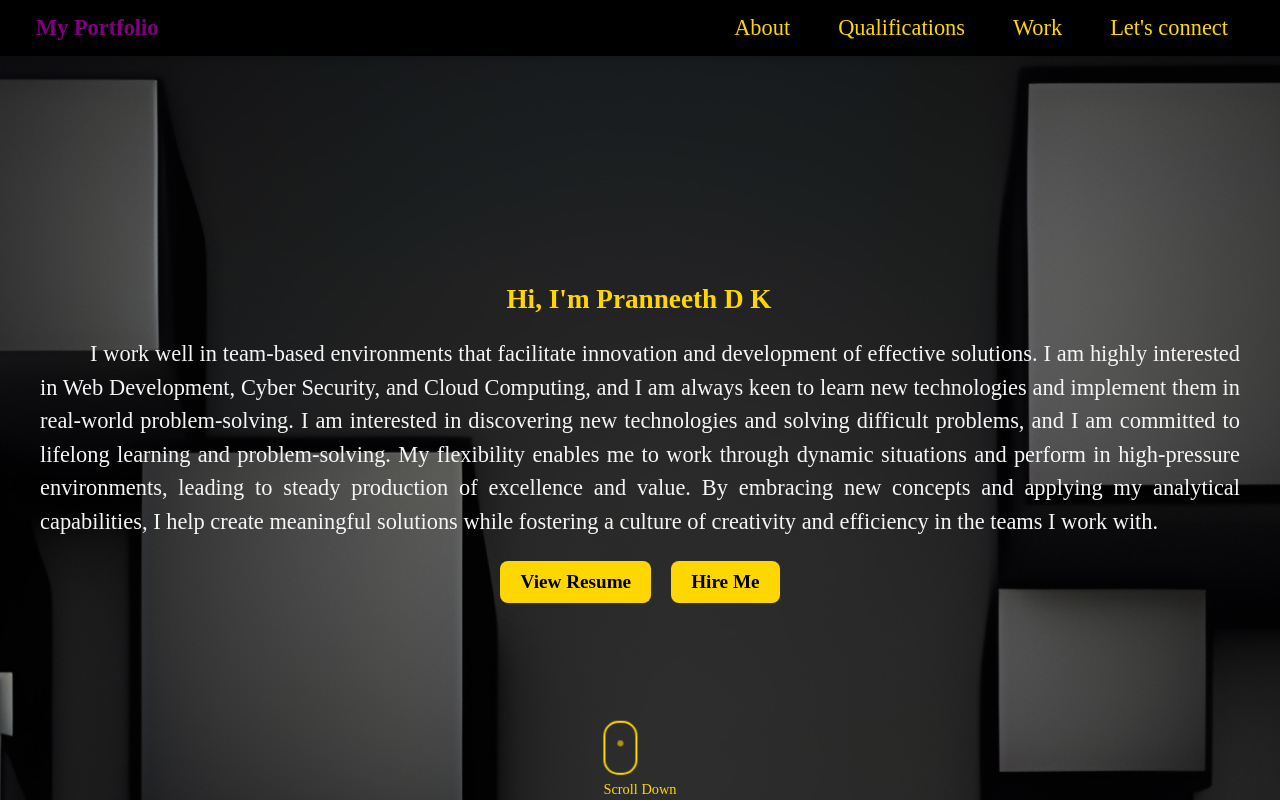
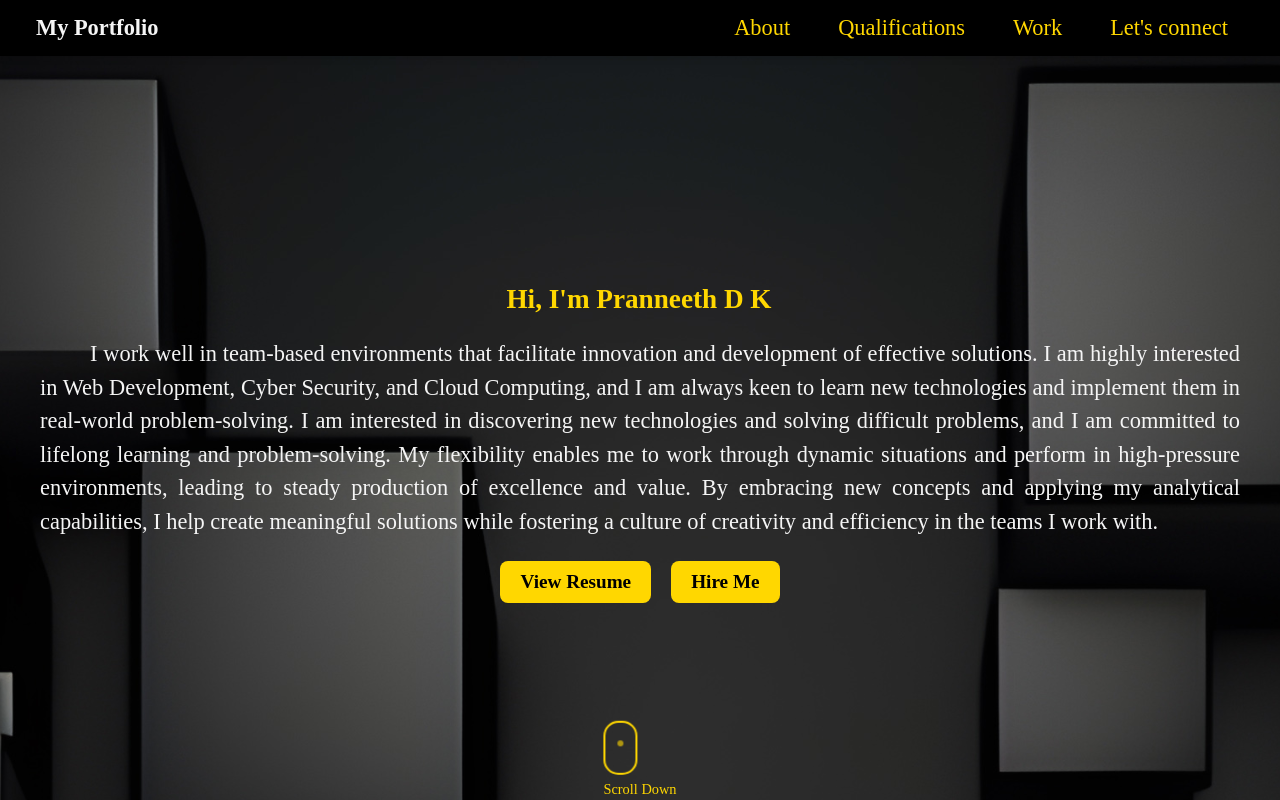
Before and after one commit to pranneeth-1511/portfolio-website, a React (Create React App) app: page / in a window 1280 px wide. In both pictures the pointer is over the link "My Portfolio". Shown: the top 800 px of the page. Built offline with nearby package versions, Linux system fonts and the light colour scheme.

Commit message:
Update Navbar.css

```diff
--- a/src/Pages/navbar/Navbar.css
+++ b/src/Pages/navbar/Navbar.css
@@ -16,7 +16,7 @@
 }
 
 .portfolio-link:hover {
-  color: purple;
+  color: whitesmoke;
 }
 
 .navbar-content {
@@ -60,7 +60,7 @@
 }
 
 .navbar-link:hover {
-  color: purple;
+  color: whitesmoke;
 }
 
 /* Dropdown Styles */
```
